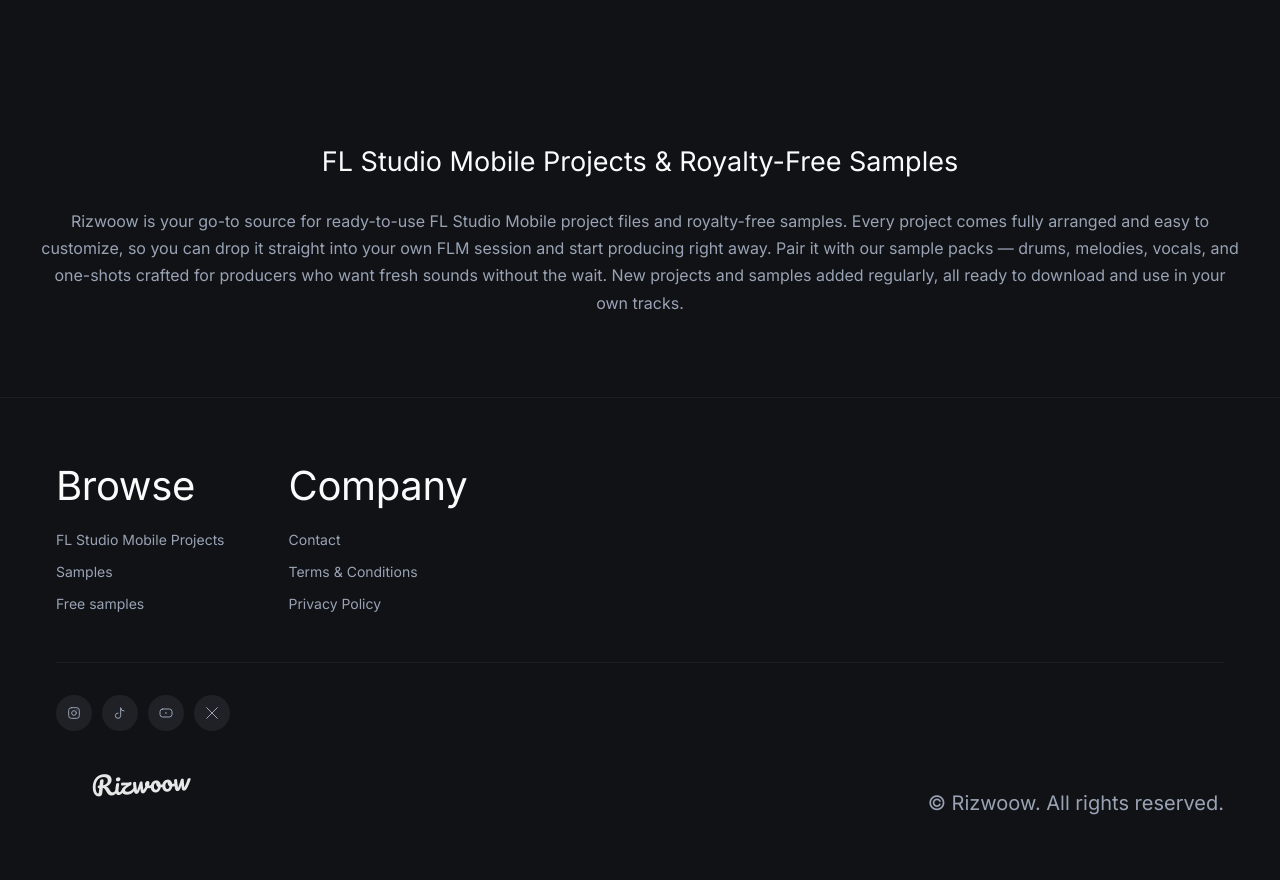
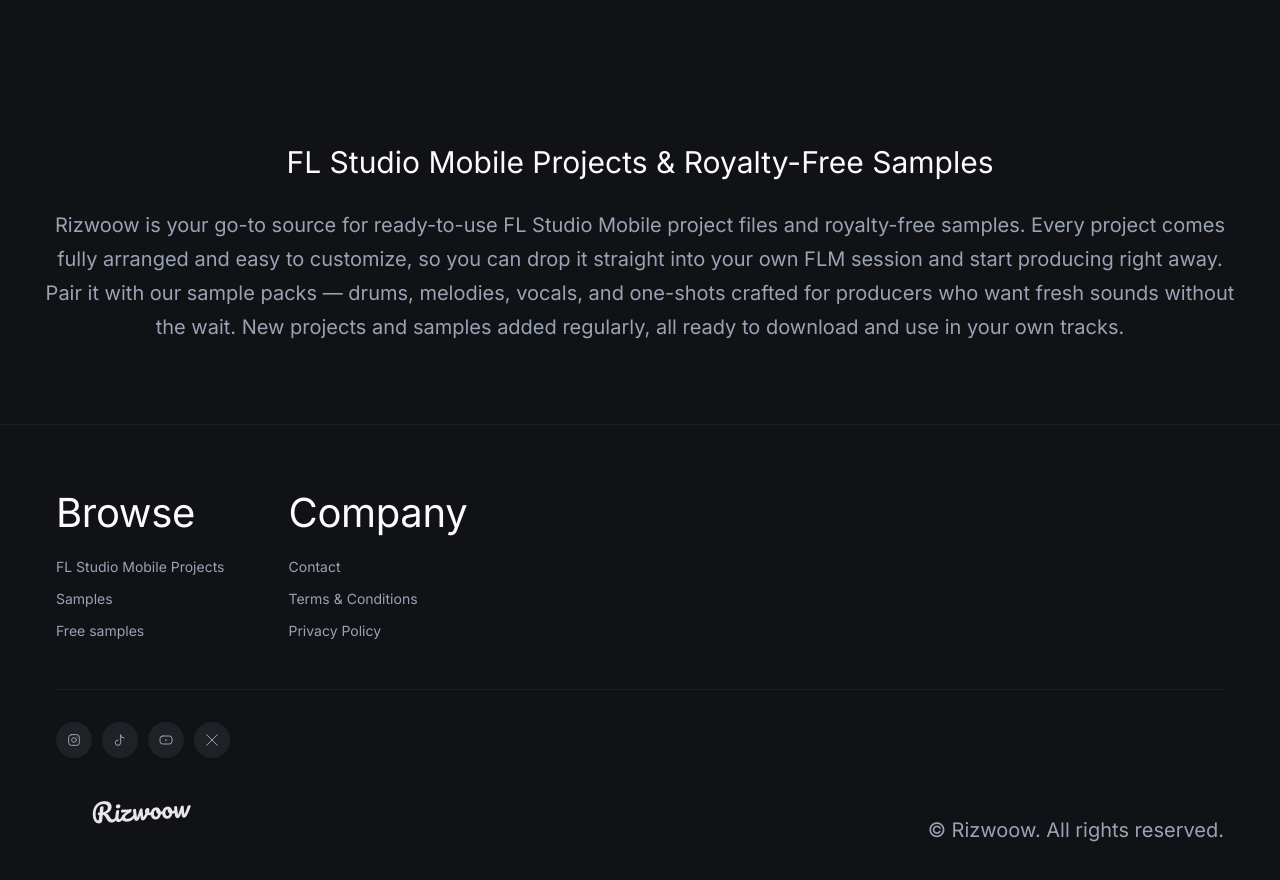
Before and after one commit to xe986232-ai/Wann, a Next.js app: page / in a window 1280 px wide. Shown: the part 1500-2380 px from the top of the page. Before the commit the page ends 2359 px from the top, so only its background shows below. Built offline with nearby package versions, Linux system fonts and the light colour scheme.

Commit message:
Adjust SiteIntro font sizes (heading 30px, paragraph 20px)

```diff
--- a/src/components/layout/site-intro.tsx
+++ b/src/components/layout/site-intro.tsx
@@ -5,7 +5,7 @@
         <h2
           className="font-medium text-foreground"
           style={{
-            fontSize: "27px",
+            fontSize: "30px",
             WebkitTextSizeAdjust: "none",
             textSizeAdjust: "none",
           }}
@@ -15,7 +15,7 @@
         <p
           className="text-muted"
           style={{
-            fontSize: "16px",
+            fontSize: "20px",
             lineHeight: "1.7",
             WebkitTextSizeAdjust: "none",
             textSizeAdjust: "none",
```
